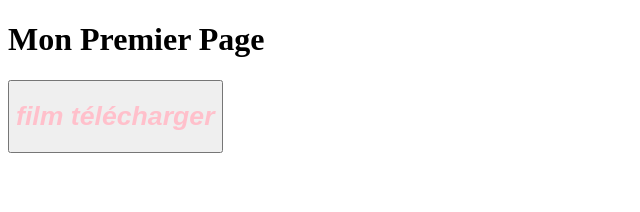
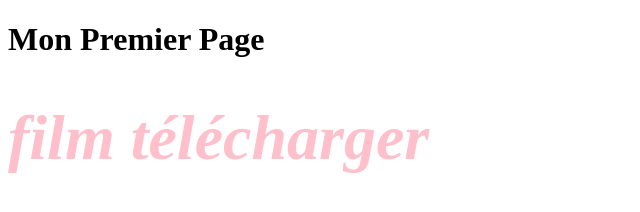
Before and after one commit to mivoaravahy/Diary, a plain HTML site: page index.html in a window 1280 px wide. Shown: the whole page, without its empty margins (0-640 px from the left). Drawn offline with Linux system fonts and the light colour scheme.

Commit message:
Update index.html

```diff
--- a/index.html
+++ b/index.html
@@ -10,6 +10,6 @@
 
 <h1>Mon Premier Page</h1>
 
-<button ahref="https://v.moviebox.ng/6DKoxnNQ1E"><i><h1>film télécharger</h1></i></button>
+<H1 ahref="https://v.moviebox.ng/6DKoxnNQ1E"><i><h1>film télécharger</h1></i></H1>
 </body>
 </html>
```
